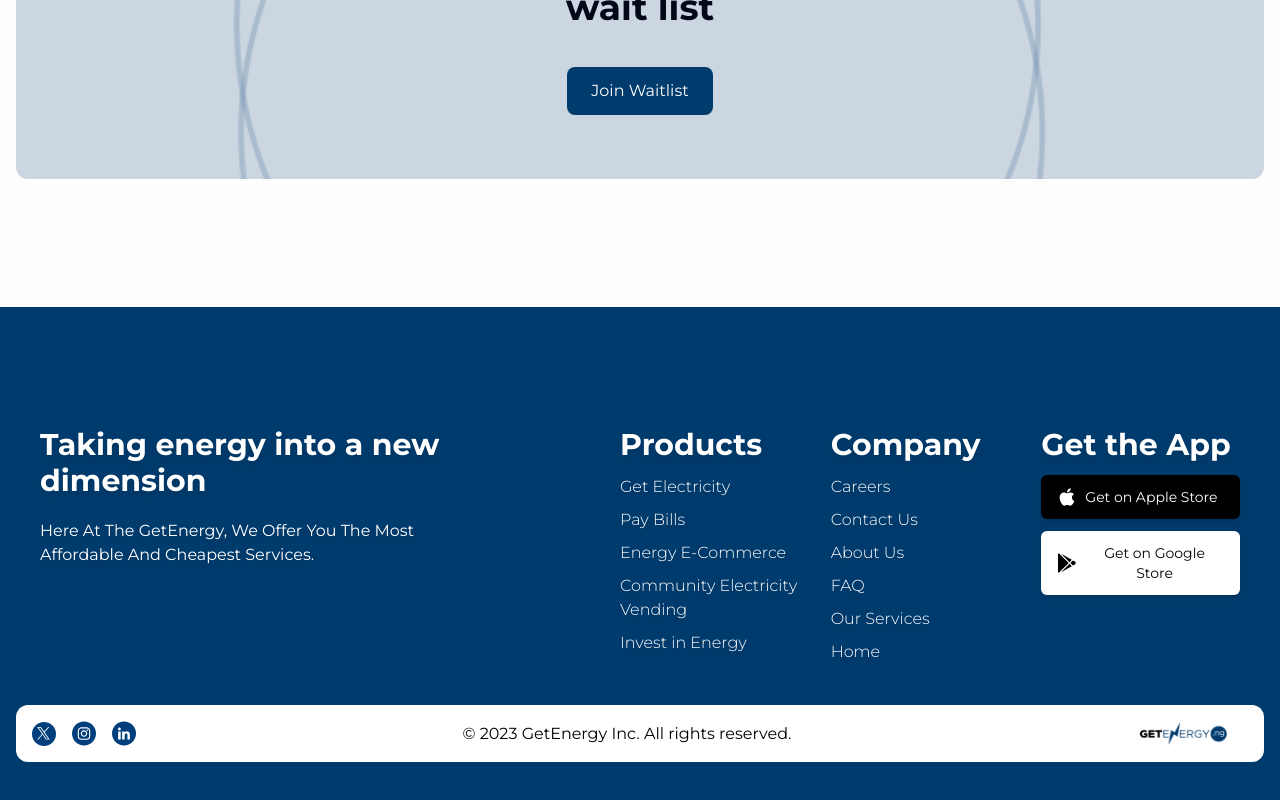
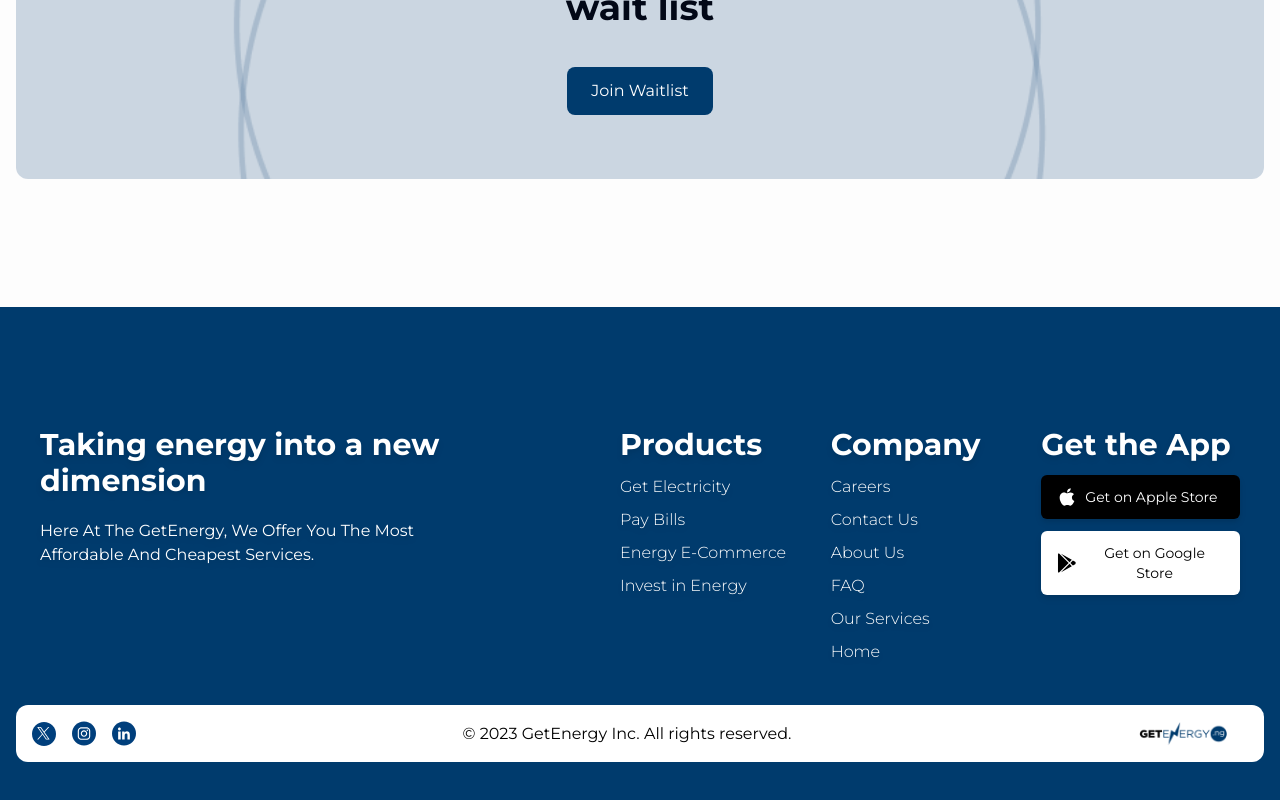
Before and after one commit to Getenergy-inc/get-energy-website, a Next.js app: page /invest in a window 1280 px wide. Shown: the part 4371-5171 px from the top of the page. Built offline with nearby package versions, Linux system fonts and the light colour scheme; no server answers.

Commit message:
update: footer links points to the right URL

```diff
--- a/components/common/before-footer.tsx
+++ b/components/common/before-footer.tsx
@@ -6,7 +6,6 @@
   AlertDialogCancel,
   AlertDialogContent,
   AlertDialogDescription,
-  AlertDialogFooter,
   AlertDialogHeader,
   AlertDialogTitle,
   AlertDialogTrigger,
--- a/components/layout/footer/data.ts
+++ b/components/layout/footer/data.ts
@@ -2,27 +2,27 @@
   {
     _id: "products-1",
     title: "Get Electricity",
-    url: "/purchase-electricity",
+    url: "/get-electricity",
   },
   {
     _id: "products-2",
     title: "Pay Bills",
-    url: "#",
+    url: "/pay-bills",
   },
   {
     _id: "products-3",
     title: "Energy E-Commerce",
-    url: "#",
+    url: "/energy-ecommerce",
   },
-  {
-    _id: "products-4",
-    title: "Community Electricity Vending",
-    url: "#",
-  },
+  // {
+  //   _id: "products-4",
+  //   title: "Community Electricity Vending",
+  //   url: "#",
+  // },
   {
     _id: "products-5",
     title: "Invest in Energy",
-    url: "#",
+    url: "/invest",
   },
 ];
 
```
